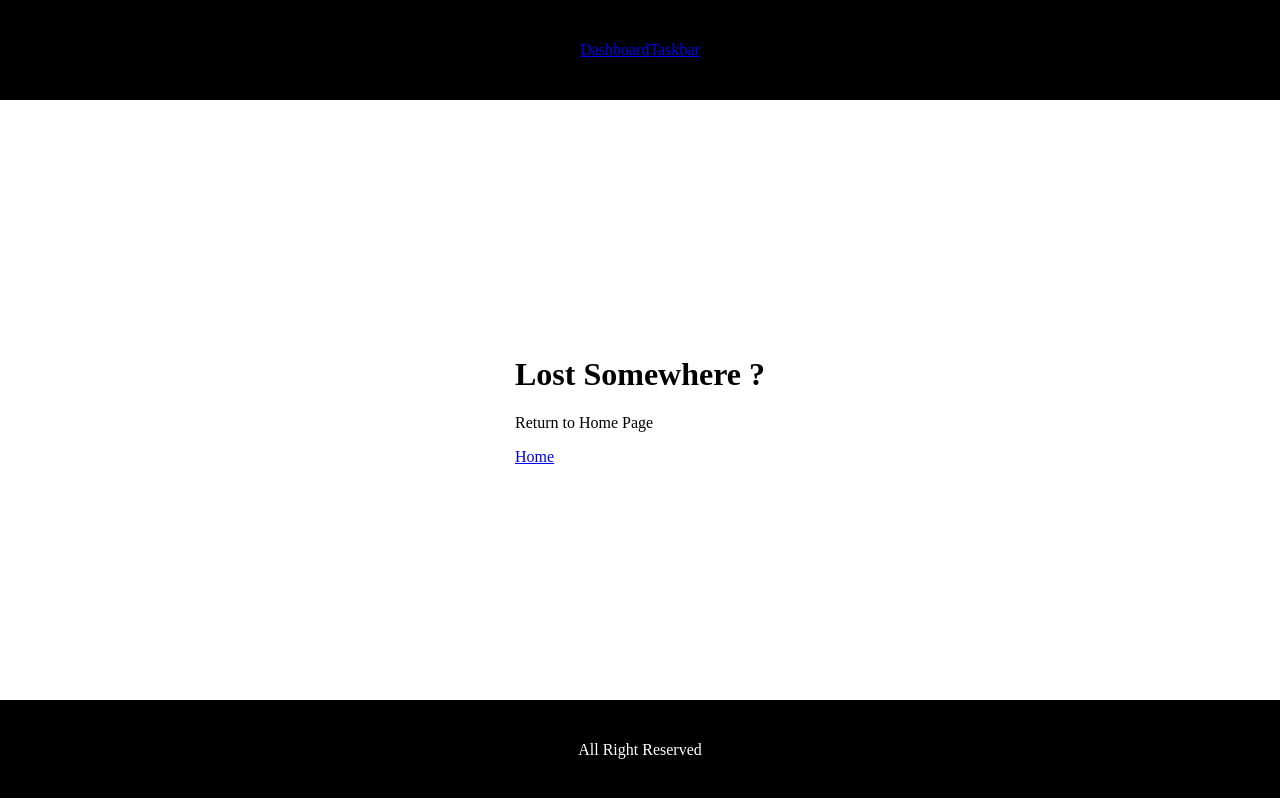
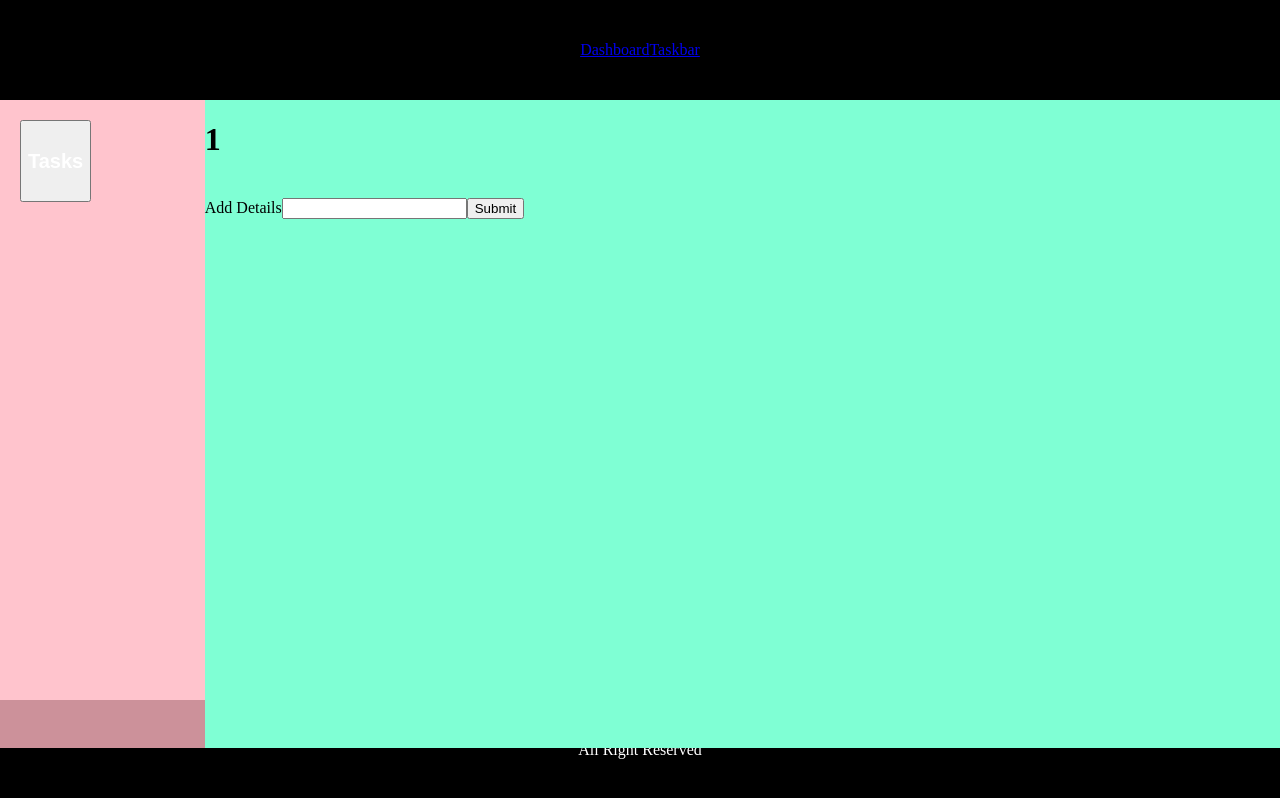
Before and after one commit to MuhammadADil9/management, a React (Vite) app: page /dashboard/1 in a window 1280 px wide. Built offline with nearby package versions, Linux system fonts and the light colour scheme.

Commit message:
set with taskbar and task component

```diff
--- a/src/assets/style.css
+++ b/src/assets/style.css
@@ -36,3 +36,13 @@
 .sidebar a:hover {
   background-color: rgba(255, 255, 255, 0.2); /* Slightly darker background on hover */
 }
+
+
+.task{
+  position: fixed;
+  top: 100px;
+  right: 0px;
+  width: 84%;
+  height: 81%;
+  background-color: aquamarine;
+}
--- a/src/components/Dashboard.jsx
+++ b/src/components/Dashboard.jsx
@@ -1,39 +1,39 @@
-// import { Outlet } from "react-router-dom";
-// import Taskbar from "./Taskbar";
-// import { useState } from "react";
-// import { createContext } from "react";
+import { Outlet } from "react-router-dom";
+import Taskbar from "./Taskbar";
+import { useState } from "react";
+import { createContext } from "react";
 
-// const taskContext = createContext();
+const taskContext = createContext();
 
-// function Dashboard() {
+function Dashboard() {
 
-//   const [task, SetTask] = useState("");
-//   const [taskArr, settaskArr] = useState([])
+  const [task, SetTask] = useState("");
+  const [taskArr, settaskArr] = useState([])
 
-//   const addTask = () => {
-//     console.log("button is working")
-//     console.log(task)
-//     settaskArr([...taskArr, task]);
-//     SetTask("")
-//   };
+  const addTask = () => {
+    console.log("button is working")
+    console.log(task)
+    settaskArr([...taskArr, task]);
+    SetTask("")
+  };
 
-//   return (
-//     <>
-//       <taskContext.Provider value={taskArr}>
-//         <Taskbar />
-//       </taskContext.Provider>
+  return (
+    <>
+      <taskContext.Provider value={taskArr}>
+        <Taskbar />
+      </taskContext.Provider>
 
-//       <div>
-//         <h1>Schedule Your day</h1>
-//         <br />
-//         <label htmlFor="">Your Task is Awaiting</label>
-//         <br />
-//         <input type="text" name="task" id="task" onChange={(e)=>SetTask(e.target.value)} />
-//         <button onClick={addTask}>Submit</button>
-//       </div>
-//       <Outlet />
-//     </>
-//   );
-// }
+      <div>
+        <h1>Schedule Your day</h1>
+        <br />
+        <label htmlFor="">Your Task is Awaiting</label>
+        <br />
+        <input type="text" name="task" id="task" onChange={(e)=>SetTask(e.target.value)} />
+        <button onClick={addTask}>Submit</button>
+      </div>
+      <Outlet />
+    </>
+  );
+}
 
-// export {Dashboard, taskContext}
+export {Dashboard, taskContext}
--- a/src/components/Taskbar.jsx
+++ b/src/components/Taskbar.jsx
@@ -1,31 +1,42 @@
-// import { Outlet } from "react-router-dom";
-// import "../assets/style.css";
-// import { useState } from "react";
-// import { taskContext } from "./Dashboard";
-// import { useContext } from "react";
-// import { useEffect } from "react";
-// import { div } from "three/examples/jsm/nodes/Nodes.js";
+import { Outlet, useNavigate, Link } from "react-router-dom";
+import "../assets/style.css";
+import { useState, useEffect, useContext } from "react";
+import { taskContext } from "./Dashboard";
 
-// function Taskbar() {
-//   const { taskArr } = useContext(taskContext);
-//   const [Elem, setElem] = useState([]);
 
-//   useEffect(() => {
-//     setElem(taskArr);
-//   }, [taskArr]);
+function Taskbar() {
+  const taskArr = useContext(taskContext);
+  const [Elem, setElem] = useState([]);
+  const navigation = useNavigate();
 
-//   return (
-//     <>
-//       <div className="sidebar">
-//         <h2>Tasks</h2>
-//         <div>{Elem.map((indElem, index) => {
-//          <div className={index}>
-//             <h1>{indElem}</h1>
-//          </div>
-//         })}</div>
-//       </div>
-//     </>
-//   );
-// }
+  useEffect(() => {
+    setElem(taskArr);
+  }, [taskArr]);
 
-// export default Taskbar;
+  return (
+    <>
+      <div className="sidebar">
+        <button>
+          <Link to="/dashboard">
+          <h2>Tasks</h2>
+          </Link>
+        </button>
+        <div>
+          {Elem.map((indElem, index) => (
+            <div key={index}>
+              <button
+                onClick={() => {
+                  navigation(`/dashboard/${indElem}`);
+                }}
+              >
+                <h1>{indElem}</h1>
+              </button>
+            </div>
+          ))}
+        </div>
+      </div>
+    </>
+  );
+}
+
+export default Taskbar;
--- /dev/null
+++ b/src/components/task.jsx
@@ -0,0 +1,42 @@
+import { useState } from "react";
+import "../assets/style.css";
+import { useParams } from "react-router-dom";
+
+const Task = () => {
+  const { taskID } = useParams();
+  const [points, setPoints] = useState("");
+  const [pointList, setPointList] = useState([]);
+
+  const addPointer = () => {
+    console.log("click");
+    setPointList([...pointList, points]);
+    setPoints(""); // Clear input field after adding point
+  };
+
+  return (
+    <>
+      <div className="task">
+        <h1>{taskID}</h1>
+        <div>
+          <ul className="points">
+            {pointList.map((point, index) => (
+              <li key={index}>{point}</li>
+            ))}
+          </ul>
+        </div>
+        <br />
+        <label htmlFor="description">Add Details</label>
+        <input
+          type="text"
+          name="description"
+          id="description"
+          value={points}
+          onChange={(e) => setPoints(e.target.value)}
+        />
+        <button onClick={addPointer}>Submit</button>
+      </div>
+    </>
+  );
+};
+
+export default Task;
--- a/src/routes/routes.jsx
+++ b/src/routes/routes.jsx
@@ -1,27 +1,30 @@
 import { Routes, Route } from "react-router-dom";
-import Landing from '../components/Landing.jsx';
-import {Dashboard} from '../components/Dashboard.jsx';
-import NoRoute from '../components/NoRoute.jsx';
-import Signup from '../components/Signup.jsx';
-import "../assets/style.css"
-
+import Landing from "../components/Landing.jsx";
+import { Dashboard } from "../components/Dashboard.jsx";
+import NoRoute from "../components/NoRoute.jsx";
+import Signup from "../components/Signup.jsx";
+import Task from "../components/task.jsx";
+import "../assets/style.css";
 
 const RouteerPath = () => {
   return (
     <>
       <div className="Router">
         <Routes>
-      <Route path="/" element={<Signup/>} />
+          <Route path="/" element={<Signup />} />
           <Route path="home" element={<Landing />} />
           <Route path="dashboard" element={<Dashboard />}>
+            <Route path=":taskID" element={<Task/>} />
           </Route>
           <Route path="*" element={<NoRoute />} />
         </Routes>
       </div>
     </>
   );
-}
+};
 
 export default RouteerPath;
 
-{/* <Route path=':taskId' element={<TaskComponent />} /> */}
+{
+  /* <Route path=':taskId' element={<TaskComponent />} /> */
+}
```
Also changed, not shown: src/assets/NavFot.css (deleted, +0 -18 lines), src/components/Footer.jsx (+5 -3 lines), src/components/Header.jsx (+10 -10 lines). Lines whose indentation alone changed are shown as unchanged.
